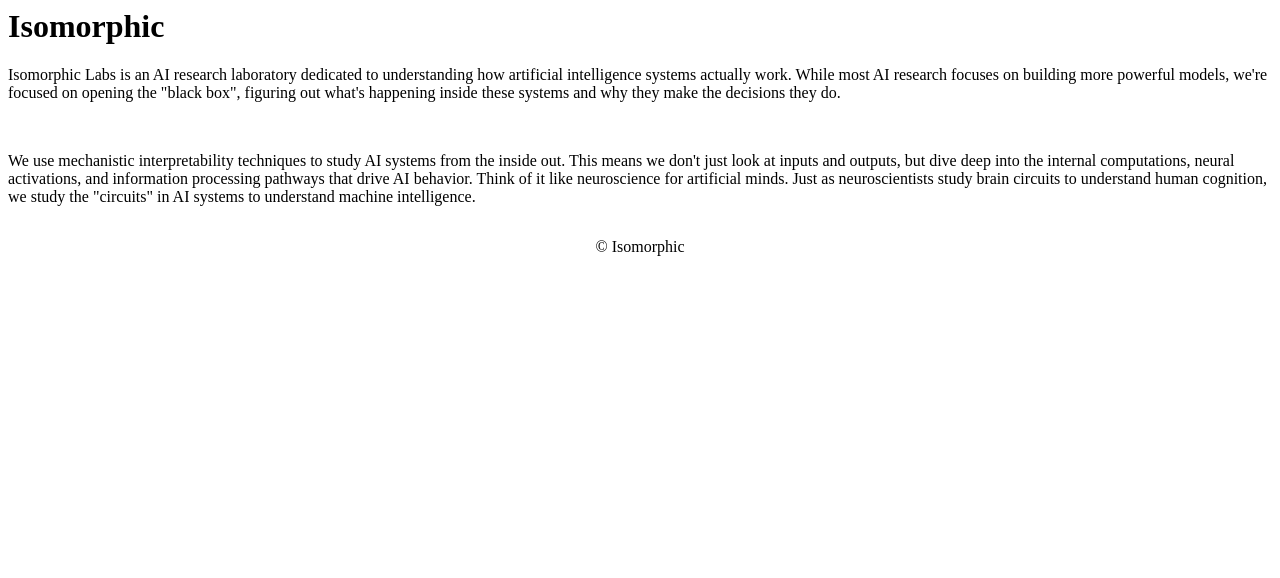
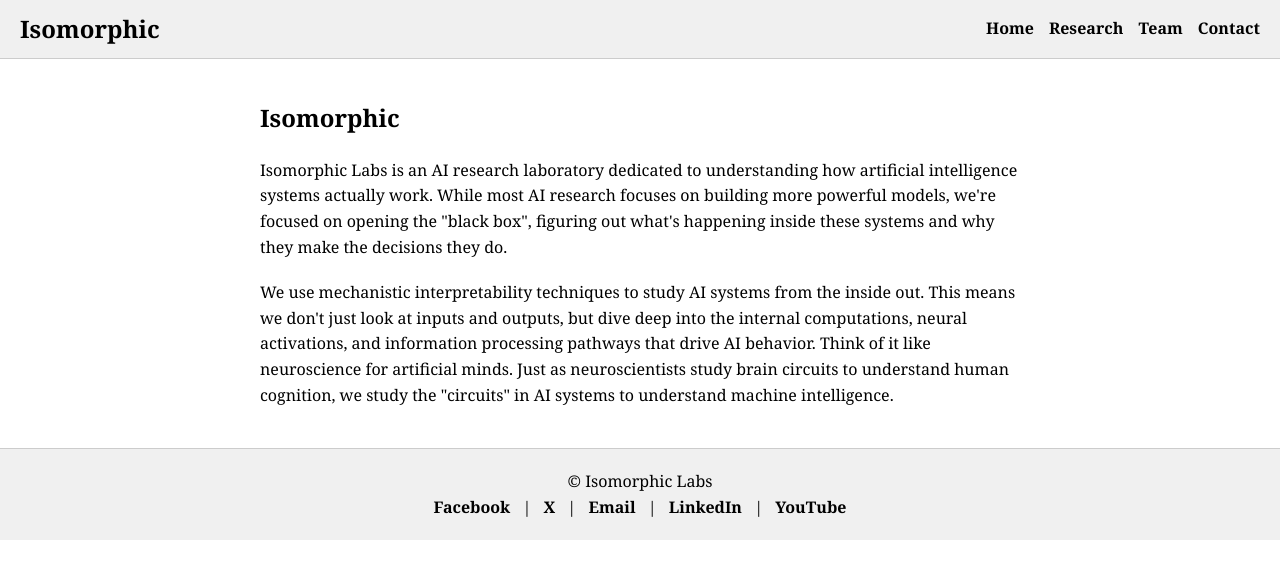
Before and after one commit to isomorphic-lab/isomorphic-lab.github.io, a plain HTML site: page index.html in a window 1280 px wide. Drawn offline with Linux system fonts and the light colour scheme; a web font is replaced by a local one.

Commit message:
Update index.html

```diff
--- a/index.html
+++ b/index.html
@@ -1,22 +1,122 @@
-<html>
+<!DOCTYPE html>
+<html lang="en">
 <head>
-<title>Isomorphic</title>
+  <meta charset="UTF-8">
+  <meta name="viewport" content="width=device-width, initial-scale=1">
+  <title>Isomorphic Labs</title>
+  <link rel="preconnect" href="https://fonts.googleapis.com">
+  <link href="https://fonts.googleapis.com/css2?family=Georgia&display=swap" rel="stylesheet">
 </head>
+<style>
+/* General Reset */
+* {
+  margin: 0;
+  padding: 0;
+  box-sizing: border-box;
+}
 
+body {
+  font-family: 'Georgia', serif;
+  background-color: #ffffff;
+  color: #000;
+  line-height: 1.6;
+}
+
+/* Navbar */
+.navbar {
+  background-color: #f0f0f0;
+  padding: 10px 20px;
+  display: flex;
+  justify-content: space-between;
+  align-items: center;
+  border-bottom: 1px solid #ccc;
+}
+
+.nav-logo {
+  font-size: 1.5rem;
+  font-weight: bold;
+}
+
+.nav-links {
+  list-style: none;
+  display: flex;
+  gap: 15px;
+}
+
+.nav-links li a {
+  text-decoration: none;
+  color: #000;
+  font-weight: bold;
+}
+
+/* Container */
+.container {
+  max-width: 800px;
+  margin: 40px auto;
+  padding: 0 20px;
+}
+
+.content h1 {
+  margin-bottom: 20px;
+}
+
+.content p {
+  margin-bottom: 20px;
+}
+
+/* Footer */
+footer {
+  background-color: #f0f0f0;
+  padding: 20px;
+  border-top: 1px solid #ccc;
+  text-align: center;
+}
+
+.footer-content {
+  max-width: 800px;
+  margin: 0 auto;
+}
+
+.social-links a {
+  margin: 0 8px;
+  text-decoration: none;
+  color: #000;
+  font-weight: bold;
+}
+</style>
 <body>
-<h1>Isomorphic</h1>
+  <header>
+    <nav class="navbar">
+      <div class="nav-logo">Isomorphic</div>
+      <ul class="nav-links">
+        <li><a href="#">Home</a></li>
+        <li><a href="#">Research</a></li>
+        <li><a href="#">Team</a></li>
+        <li><a href="#">Contact</a></li>
+      </ul>
+    </nav>
+  </header>
 
-<p>Isomorphic Labs is an AI research laboratory dedicated to understanding how artificial intelligence systems actually work. While most AI research focuses on building more powerful models, we're focused on opening the "black box", figuring out what's happening inside these systems and why they make the decisions they do.</p> <br>
+  <main class="container">
+    <section class="content">
+      <h1>Isomorphic</h1>
+      <p>Isomorphic Labs is an AI research laboratory dedicated to understanding how artificial intelligence systems actually work. While most AI research focuses on building more powerful models, we're focused on opening the "black box", figuring out what's happening inside these systems and why they make the decisions they do.</p>
 
-<p>We use mechanistic interpretability techniques to study AI systems from the inside out. This means we don't just look at inputs and outputs, but dive deep into the internal computations, neural activations, and information processing pathways that drive AI behavior.
+      <p>We use mechanistic interpretability techniques to study AI systems from the inside out. This means we don't just look at inputs and outputs, but dive deep into the internal computations, neural activations, and information processing pathways that drive AI behavior. Think of it like neuroscience for artificial minds. Just as neuroscientists study brain circuits to understand human cognition, we study the "circuits" in AI systems to understand machine intelligence.</p>
+    </section>
+  </main>
 
-Think of it like neuroscience for artificial minds. Just as neuroscientists study brain circuits to understand human cognition, we study the "circuits" in AI systems to understand machine intelligence.
-
-</p>
-
-<footer style="text-align: center; padding: 1em;">
-  © Isomorphic
-</footer>
-
+  <footer>
+    <div class="footer-content">
+      <p>&copy; Isomorphic Labs</p>
+      <div class="social-links">
+        <a href="#">Facebook</a> |
+        <a href="#">X</a> |
+        <a href="#">Email</a> |
+        <a href="#">LinkedIn</a> |
+        <a href="#">YouTube</a>
+      </div>
+    </div>
+  </footer>
 </body>
 </html>
```
